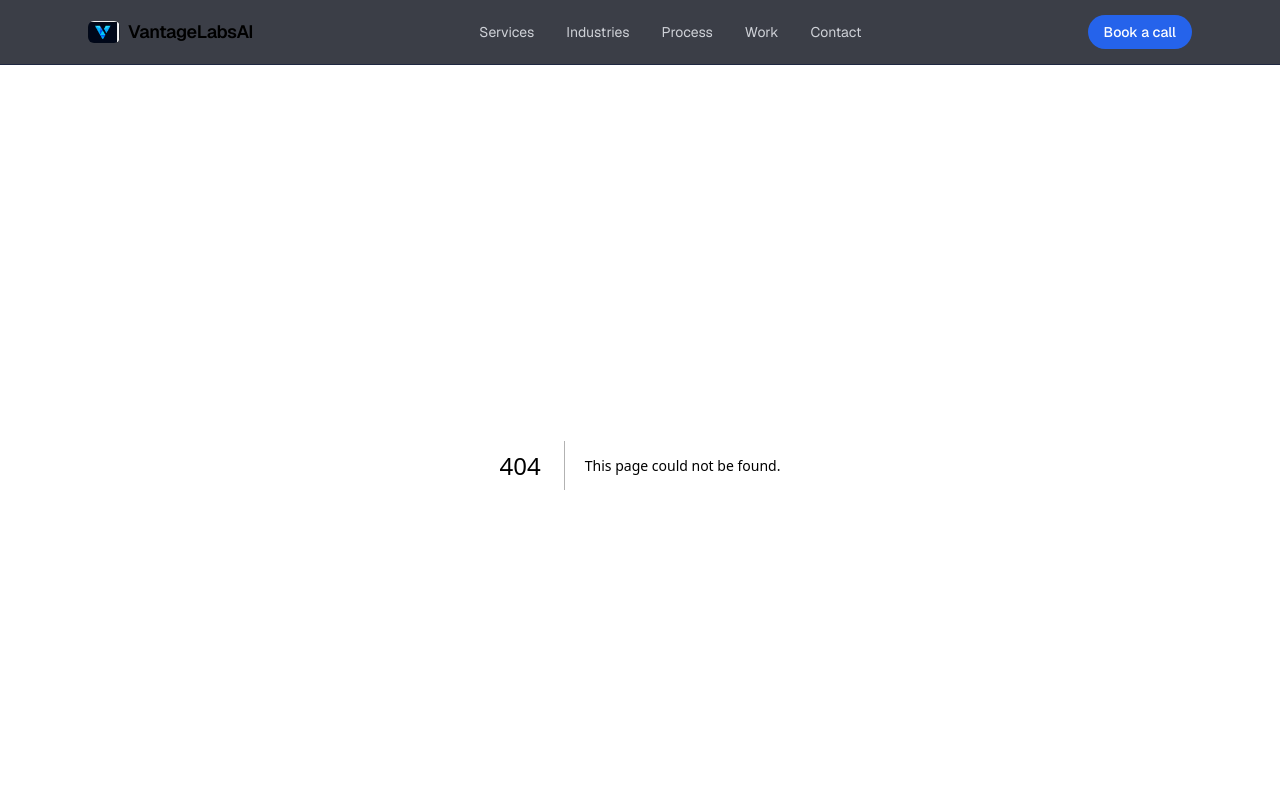
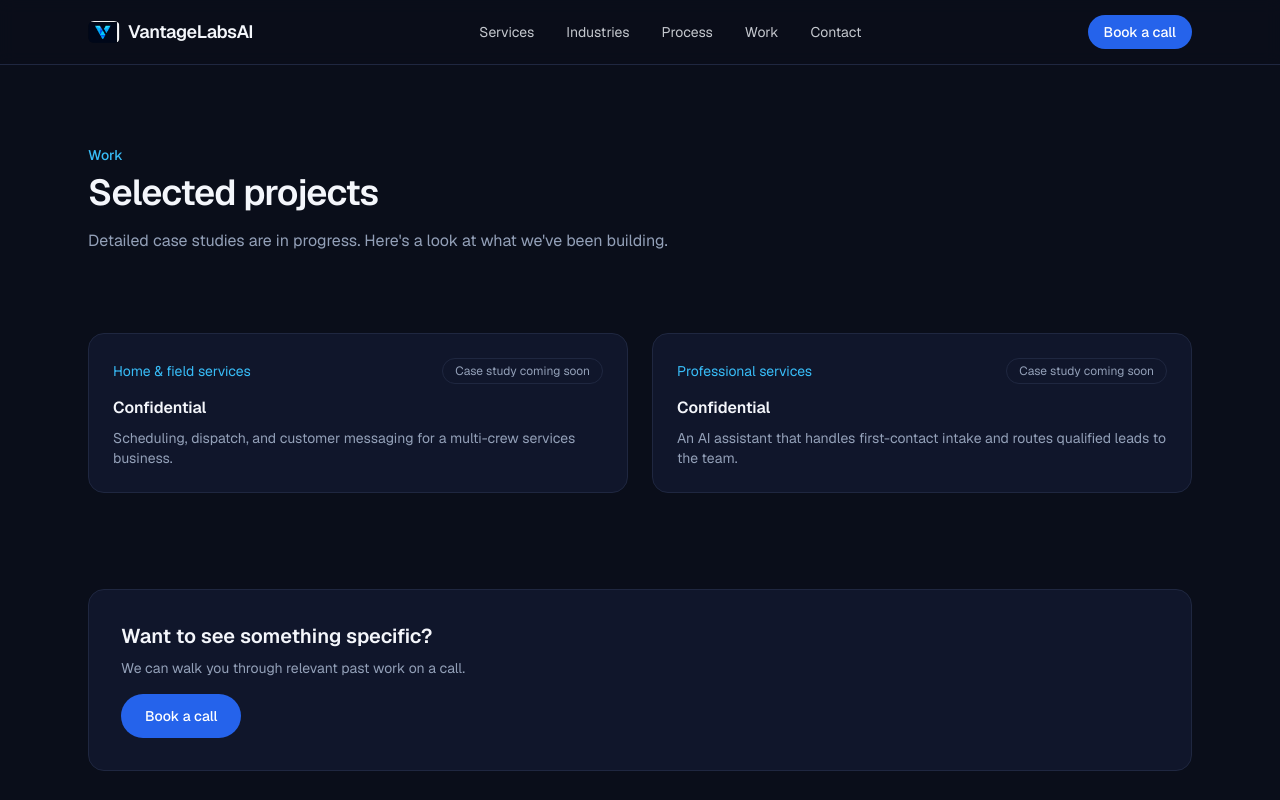
Before and after one commit to paramveer30/vantagelabsai, a Next.js app: page /work in a window 1280 px wide. Before the commit this address had no page. Shown: the top 800 px of the page. Built offline with nearby package versions, Linux system fonts and the light colour scheme.

Commit message:
Add work page scaffold for case studies
Renders from content/work.ts with two coming-soon placeholders. Published entries will link to /work/[slug] later.

```diff
--- /dev/null
+++ b/src/app/work/page.tsx
@@ -0,0 +1,75 @@
+import type { Metadata } from "next";
+import Link from "next/link";
+import { Container } from "@/components/container";
+import { PageHero } from "@/components/page-hero";
+import { caseStudies } from "@/content/work";
+
+export const metadata: Metadata = {
+  title: "Work",
+  description: "Selected projects and case studies from VantageLabsAI.",
+};
+
+export default function WorkPage() {
+  return (
+    <>
+      <PageHero
+        eyebrow="Work"
+        title="Selected projects"
+        subtitle="Detailed case studies are in progress. Here's a look at what we've been building."
+      />
+
+      <Container className="grid gap-6 pb-24 md:grid-cols-2">
+        {caseStudies.map((study) => {
+          const card = (
+            <>
+              <div className="flex items-center justify-between">
+                <span className="text-sm text-accent">{study.industry}</span>
+                {study.status === "coming-soon" && (
+                  <span className="rounded-full border border-border px-3 py-1 text-xs text-muted">
+                    Case study coming soon
+                  </span>
+                )}
+              </div>
+              <h2 className="mt-3 font-semibold">{study.client}</h2>
+              <p className="mt-2 text-sm text-muted">{study.summary}</p>
+            </>
+          );
+
+          return study.status === "published" ? (
+            <Link
+              key={study.slug}
+              href={`/work/${study.slug}`}
+              className="rounded-2xl border border-border bg-surface p-6 transition-colors hover:border-brand"
+            >
+              {card}
+            </Link>
+          ) : (
+            <div
+              key={study.slug}
+              className="rounded-2xl border border-border bg-surface p-6"
+            >
+              {card}
+            </div>
+          );
+        })}
+      </Container>
+
+      <Container className="pb-24">
+        <div className="rounded-2xl border border-border bg-surface p-8">
+          <h2 className="text-xl font-semibold">
+            Want to see something specific?
+          </h2>
+          <p className="mt-2 text-sm text-muted">
+            We can walk you through relevant past work on a call.
+          </p>
+          <Link
+            href="/contact"
+            className="mt-4 inline-block rounded-full bg-brand px-6 py-3 text-sm font-medium text-brand-foreground transition-colors hover:bg-brand-hover"
+          >
+            Book a call
+          </Link>
+        </div>
+      </Container>
+    </>
+  );
+}
--- /dev/null
+++ b/src/content/work.ts
@@ -0,0 +1,28 @@
+export type CaseStudy = {
+  slug: string;
+  client: string;
+  industry: string;
+  summary: string;
+  status: "published" | "coming-soon";
+};
+
+// Two real projects are lined up for write-ups; the page renders whatever
+// is listed here, so publishing one is a content change, not a rebuild.
+export const caseStudies: CaseStudy[] = [
+  {
+    slug: "local-services-platform",
+    client: "Confidential",
+    industry: "Home & field services",
+    summary:
+      "Scheduling, dispatch, and customer messaging for a multi-crew services business.",
+    status: "coming-soon",
+  },
+  {
+    slug: "ai-intake-assistant",
+    client: "Confidential",
+    industry: "Professional services",
+    summary:
+      "An AI assistant that handles first-contact intake and routes qualified leads to the team.",
+    status: "coming-soon",
+  },
+];
```
